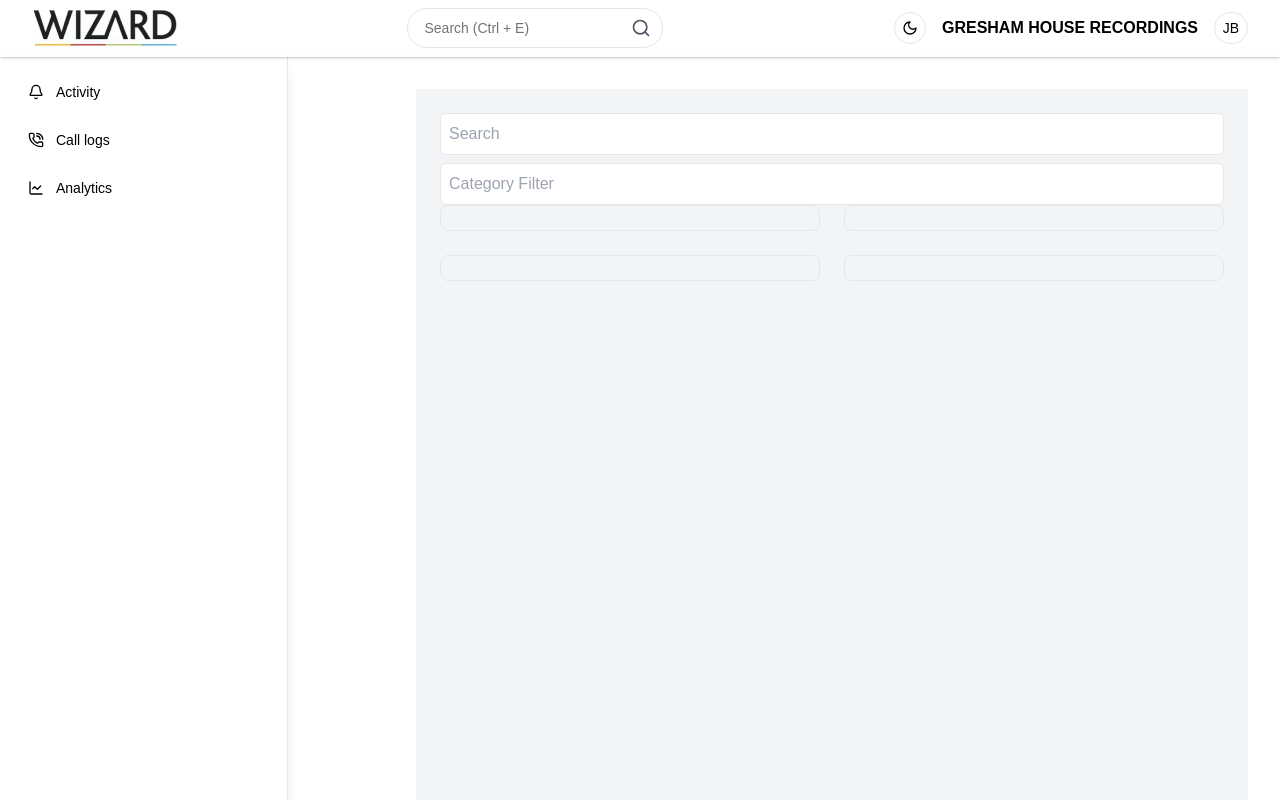
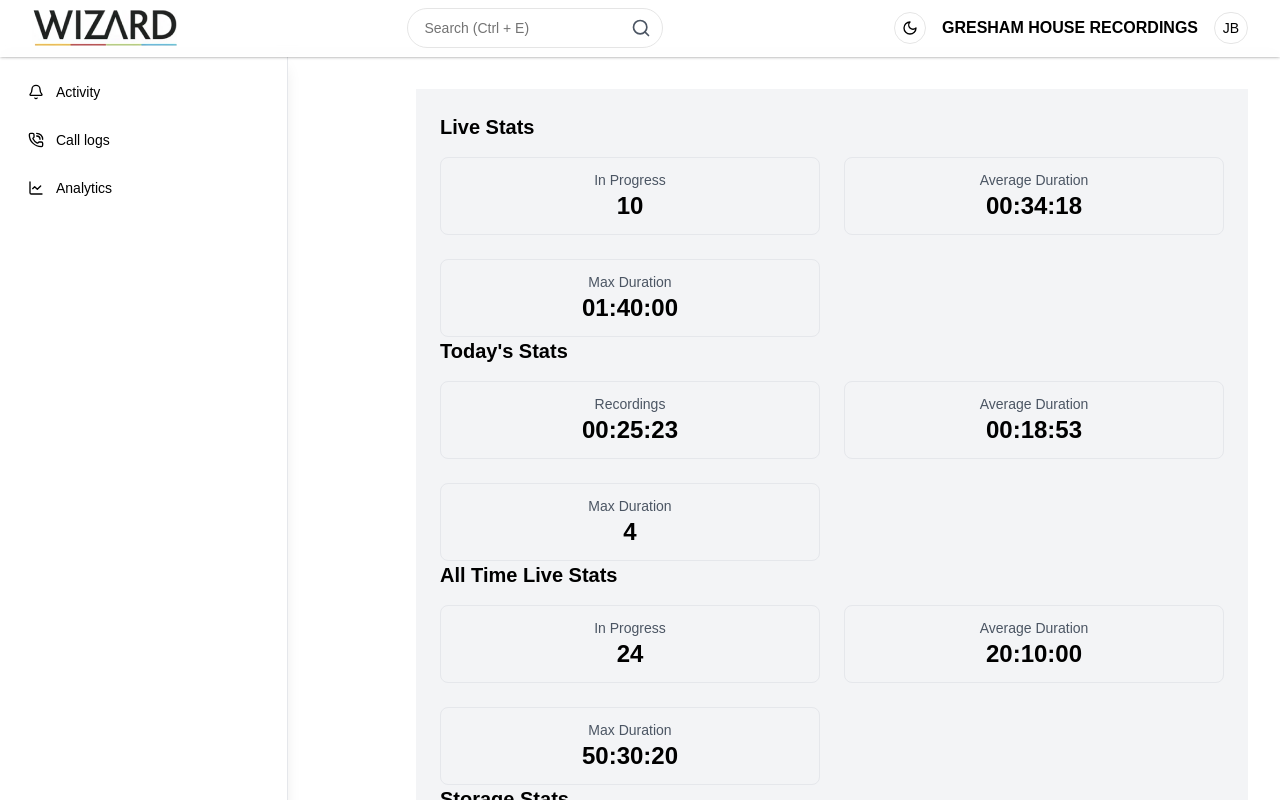
Before and after one commit to EmsiJoseph/greshamie.recordings, a Next.js app in the folder frontend/: page /admin/analytics in a window 1280 px wide. Shown: the top 800 px of the page. Built offline with nearby package versions, Linux system fonts and the light colour scheme.

Commit message:
first draft fix of analytics page

```diff
--- a/frontend/api/analytics.ts
+++ b/frontend/api/analytics.ts
@@ -2,8 +2,6 @@
 
 import { IAnalyticsCategory, IAnalyticsFilters } from "@/lib/interfaces/analytic_interface";
 import { sampleAnalyticsData } from "./sample-data/analytics";
-
-
 
 export const sampleFetchAnalytics = async (options?: IAnalyticsFilters): Promise<IAnalyticsCategory[]> => {
   await new Promise((resolve) => setTimeout(resolve, 1000)); // Simulate API delay
@@ -12,7 +10,7 @@ export const sampleFetchAnalytics = async (options?: IAnalyticsFilters): Promise
 
   if (options?.category) {
     filteredAnalytics = filteredAnalytics.filter((stat) =>
-      stat.category.toLowerCase().includes(options.category!.toLowerCase())
+      stat.categoryName.toLowerCase().includes(options.category!.toLowerCase())
     );
   }
 
@@ -24,8 +22,7 @@ export const sampleFetchAnalytics = async (options?: IAnalyticsFilters): Promise
         item.label.toLowerCase().includes(searchTerm)
       ),
     })).filter((stat) => stat.data.length > 0); // Remove categories with no matching stats
-
   }
 
-  return filteredAnalytics;
+  return filteredAnalytics.length > 0 ? filteredAnalytics : sampleAnalyticsData;
 };
--- a/frontend/api/sample-data/analytics.ts
+++ b/frontend/api/sample-data/analytics.ts
@@ -2,7 +2,7 @@ import { IAnalyticsCategory } from "@/lib/interfaces/analytic_interface";
 
 export const sampleAnalyticsData: IAnalyticsCategory[] = [
   {
-    category: "Live Stats",
+    categoryName: "Live Stats",
     data: [
       { label: "In Progress", value: 10 },
       { label: "Average Duration", value: "00:34:18" },
@@ -10,7 +10,7 @@ export const sampleAnalyticsData: IAnalyticsCategory[] = [
     ],
   },
   {
-    category: "Today's Stats",
+    categoryName: "Today's Stats",
     data: [
       { label: "Recordings", value: "00:25:23" },
       { label: "Average Duration", value: "00:18:53" },
@@ -18,7 +18,7 @@ export const sampleAnalyticsData: IAnalyticsCategory[] = [
     ],
   },
   {
-    category: "All Time Live Stats",
+    categoryName: "All Time Live Stats",
     data: [
       { label: "In Progress", value: 24 },
       { label: "Average Duration", value: "20:10:00" },
@@ -26,7 +26,7 @@ export const sampleAnalyticsData: IAnalyticsCategory[] = [
     ],
   },
   {
-    category: "Storage Stats",
+    categoryName: "Storage Stats",
     data: [
       { label: "Recordings", value: 1967 },
       { label: "Screen Recordings", value: 54 },
--- a/frontend/app/(protected)/admin/analytics/components/analytics-containers.tsx
+++ b/frontend/app/(protected)/admin/analytics/components/analytics-containers.tsx
@@ -2,47 +2,41 @@
 
 import React, { useState } from "react";
 import AnalyticsList from "./analytics-list";
-import { IAnalyticsFilters } from "@/lib/interfaces/analytic_interface";
+import {
+  IAnalyticsCategory,
+  IAnalyticsFilters,
+  IStatItem,
+} from "@/lib/interfaces/analytic_interface";
 
 interface AnalyticsContainerProps {
   filters: IAnalyticsFilters;
   isFetching: boolean;
-  data: any;
+  data: IAnalyticsCategory[];
   onFilterChange: (updatedFilters?: IAnalyticsFilters) => void;
 }
 
 export default function AnalyticsContainer({
-  filters,
   isFetching,
   data,
-  onFilterChange,
 }: AnalyticsContainerProps) {
   return (
     <div>
-      {/* Filter Inputs */}
       {/* Add your filter inputs here, similar to the 'CallListFilters' */}
-      <div>
-        {/* Example search filter */}
-        <input
-          type="text"
-          placeholder="Search"
-          value={filters.search}
-          onChange={(e) => onFilterChange({ ...filters, search: e.target.value })}
-          className="p-2 border rounded-md w-full"
-        />
-        {/* Example category filter */}
-        <input
-          type="text"
-          placeholder="Category Filter"
-          value={filters.category}
-          onChange={(e) => onFilterChange({ ...filters, category: e.target.value })}
-          className="p-2 border rounded-md w-full mt-2"
-        />
-      </div>
 
       {/* Loading, Error, and Analytics List */}
-      {isFetching && <div className="text-center text-gray-500">Loading analytics...</div>}
-      {data && <AnalyticsList data={data} />}
+      {isFetching && (
+        <div className="text-center text-gray-500">Loading analytics...</div>
+      )}
+      {data && data.length > 0 ? (
+        data.map((item, index) => (
+          <div key={index}>
+            <h2 className="text-xl font-bold mb-4">{item.categoryName}</h2>
+            <AnalyticsList statItem={item.data} />
+          </div>
+        ))
+      ) : (
+        <div className="text-center text-gray-500">No data available</div>
+      )}
     </div>
   );
 }
--- a/frontend/app/(protected)/admin/analytics/components/analytics-list.tsx
+++ b/frontend/app/(protected)/admin/analytics/components/analytics-list.tsx
@@ -1,20 +1,16 @@
 // /components/analytics-list.tsx
 
+import { IStatItem } from "@/lib/interfaces/analytic_interface";
 import React from "react";
 
-interface StatItem {
-  label: string;
-  value: string | number;
+interface AnalyticsListProps {
+  statItem: IStatItem[];
 }
 
-interface AnalyticsListProps {
-  data: StatItem[];
-}
-
-export default function AnalyticsList({ data }: AnalyticsListProps) {
+export default function AnalyticsList({ statItem }: AnalyticsListProps) {
   return (
     <div className="grid grid-cols-1 md:grid-cols-2 gap-6">
-      {data.map((item, index) => (
+      {statItem.map((item, index) => (
         <div key={index} className="border p-3 rounded-lg text-center">
           <p className="text-gray-600 text-sm">{item.label}</p>
           <p className="text-lg sm:text-xl md:text-2xl font-bold">{item.value}</p>
--- a/frontend/app/(protected)/admin/analytics/page.tsx
+++ b/frontend/app/(protected)/admin/analytics/page.tsx
@@ -1,26 +1,26 @@
-'use client'
+"use client";
 
-import React, { useEffect } from 'react';
-import { useQuery } from '@tanstack/react-query';
-import { sampleFetchAnalytics } from '@/api/analytics';
-import { useUpdateUrlParams } from '@/hooks/browser-url-params/use-update-url-params';
-import { useGetUrlParams } from '@/hooks/browser-url-params/use-get-url-params';
-import AnalyticsContainer from './components/analytics-containers';
-import { IAnalyticsFilters } from '@/lib/interfaces/analytic_interface';
+import React, { useEffect } from "react";
+import { useQuery } from "@tanstack/react-query";
+import { sampleFetchAnalytics } from "@/api/analytics";
+import { useUpdateUrlParams } from "@/hooks/browser-url-params/use-update-url-params";
+import { useGetUrlParams } from "@/hooks/browser-url-params/use-get-url-params";
+import AnalyticsContainer from "./components/analytics-containers";
+import { IAnalyticsFilters } from "@/lib/interfaces/analytic_interface";
+import AnalyticsList from "./components/analytics-list";
 
 export default function AnalyticsPage() {
   const { updateUrlParams } = useUpdateUrlParams();
   const getUrlParams = useGetUrlParams();
 
   // Get filter values from URL
-  const search = getUrlParams('search') || '';
-  const category = getUrlParams('category') || ''; // Assuming a 'category' filter
-  const filters: IAnalyticsFilters = { search, category };
+  const search = getUrlParams("search") || "";
+  const category = getUrlParams("category") || ""; // Assuming a 'category' filters
 
   // Fetch analytics data based on filters
   const { data, isFetching, refetch } = useQuery({
-    queryKey: ['analytics', filters],
-    queryFn: () => sampleFetchAnalytics(filters),
+    queryKey: ["analytics"],
+    queryFn: () => sampleFetchAnalytics(),
   });
 
   // Re-fetch data when URL params change
@@ -37,12 +37,16 @@ export default function AnalyticsPage() {
     <div className="p-6 bg-gray-100 min-h-screen">
       {/* Filter UI (optional) */}
       {/* Add your custom filter component here if needed */}
-      <AnalyticsContainer
-        filters={filters}
-        isFetching={isFetching}
-        data={data}
-        onFilterChange={handleFilterChange}
-      />
+      {data && (
+        <AnalyticsContainer
+          isFetching={isFetching}
+          data={data}
+          onFilterChange={handleFilterChange}
+        />
+      )}
+
+      {/* <AnalyticsList statItem={}/> */}
+
     </div>
   );
 }
--- a/frontend/lib/interfaces/analytic_interface.ts
+++ b/frontend/lib/interfaces/analytic_interface.ts
@@ -8,12 +8,11 @@ export interface IStatItem {
 
 // Represents a category of analytics data
 export interface IAnalyticsCategory {
-    category: string; // The category name (e.g., "Live Stats", "Today's Stats")
+  categoryName: string; // The category name (e.g., "Live Stats", "Today's Stats")
   data: IStatItem[]; // An array of IStatItem representing the stats in this category
 }
 
 // Represents the filters for querying analytics data
 export interface IAnalyticsFilters {
-    category?: string; // Optional category filter
-    search?: string;   // Optional search term to filter stats by label
+  category: string; // Optional category filter
 }
```
Also changed, not shown: frontend/app/(protected)/admin/analytics/components/analytics-list-filters.tsx (added, +9 -0 lines), frontend/constants/analytics-types.ts (added, +7 -0 lines). Lines whose indentation alone changed are shown as unchanged.
